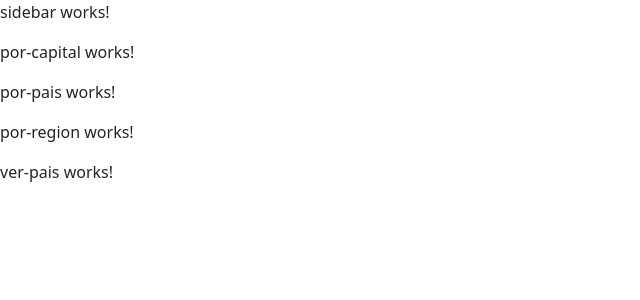
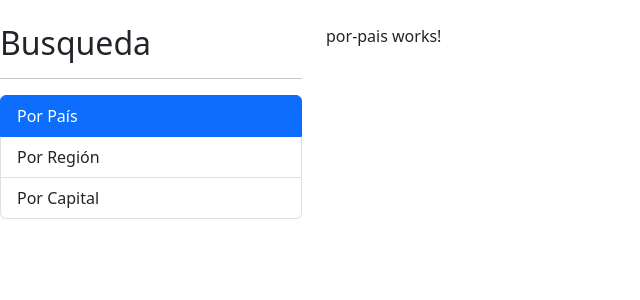
Before and after one commit to pedrerete/03-PaisesApp, an Angular app: page / in a window 1280 px wide. Shown: the top 300 px of the page, without its empty margins (0-640 px from the left). Built offline with nearby package versions, Linux system fonts and the light colour scheme.

Commit message:
routermodule y sidebar

```diff
--- a/src/app/app.component.html
+++ b/src/app/app.component.html
@@ -1,7 +1,8 @@
-<div>
-  <app-sidebar></app-sidebar>
-  <app-por-capital></app-por-capital>
-  <app-por-pais></app-por-pais>
-  <app-por-region></app-por-region>
-  <app-ver-pais></app-ver-pais>
+<div class="row cotainer mt-4">
+  <div class="col-3">
+    <app-sidebar></app-sidebar>
+  </div>
+  <div class="col">
+    <router-outlet></router-outlet>
+  </div>
 </div>
--- a/src/app/app.module.ts
+++ b/src/app/app.module.ts
@@ -1,6 +1,7 @@
 import { NgModule } from '@angular/core';
 import { BrowserModule } from '@angular/platform-browser';
 
+import { AppRoutingModule } from './app-routing.module';
 import { AppComponent } from './app.component';
 import { PaisModule } from './pais/pais.module';
 import { SharedModule } from './shared/shared.module';
@@ -11,7 +12,8 @@ import { SharedModule } from './shared/shared.module';
   imports: [
     BrowserModule,
     SharedModule,
-    PaisModule
+    PaisModule,
+    AppRoutingModule
   ],
   providers: [],
   bootstrap: [AppComponent]
--- a/src/app/shared/shared.module.ts
+++ b/src/app/shared/shared.module.ts
@@ -1,6 +1,7 @@
 import { NgModule } from '@angular/core';
 import { CommonModule } from '@angular/common';
 import { SidebarComponent } from './sidebar/sidebar.component';
+import { RouterModule } from '@angular/router';
 
 
 
@@ -9,7 +10,8 @@ import { SidebarComponent } from './sidebar/sidebar.component';
     SidebarComponent]
     ,
   imports: [
-    CommonModule
+    CommonModule,
+    RouterModule
   ],
   exports: [
     SidebarComponent
--- a/src/app/shared/sidebar/sidebar.component.css
+++ b/src/app/shared/sidebar/sidebar.component.css
@@ -0,0 +1,3 @@
+li{
+    cursor: pointer;
+}
--- a/src/app/shared/sidebar/sidebar.component.html
+++ b/src/app/shared/sidebar/sidebar.component.html
@@ -1 +1,13 @@
-<p>sidebar works!</p>
+<h2>Busqueda</h2>
+    <hr>
+    <ul class="list-group">
+      <li class="list-group-item" routerLink="" routerLinkActive="active" [routerLinkActiveOptions]="{exact: true} ">
+        <a>Por País</a>
+      </li>
+      <li class="list-group-item"routerLink="region" routerLinkActive="active">
+        <a>Por Región</a>
+      </li>
+      <li class="list-group-item"routerLink="caspital" routerLinkActive="active">
+        <a>Por Capital</a>
+      </li>
+    </ul>
```
Also changed, not shown: src/app/app-routing.module.ts (added, +37 -0 lines).
